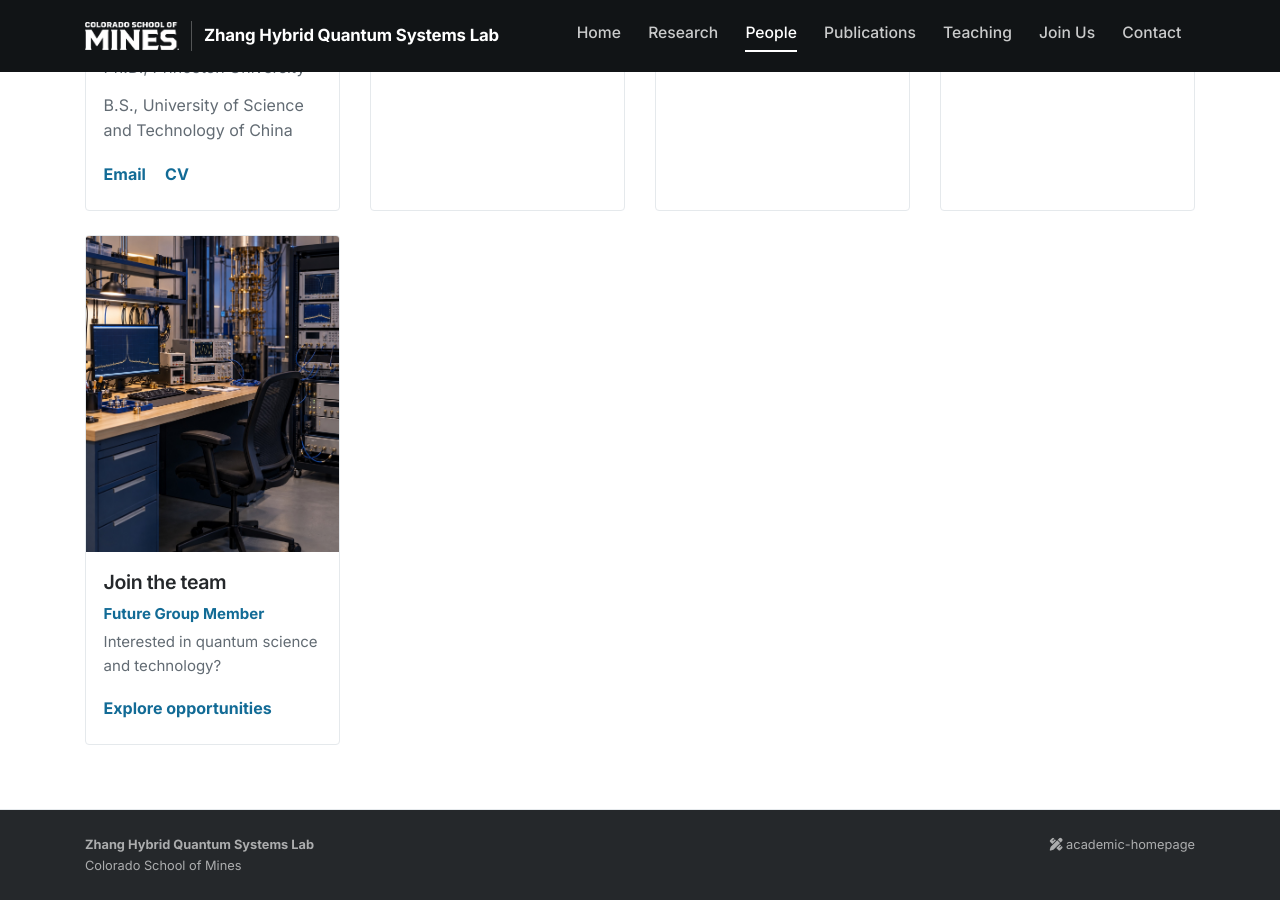
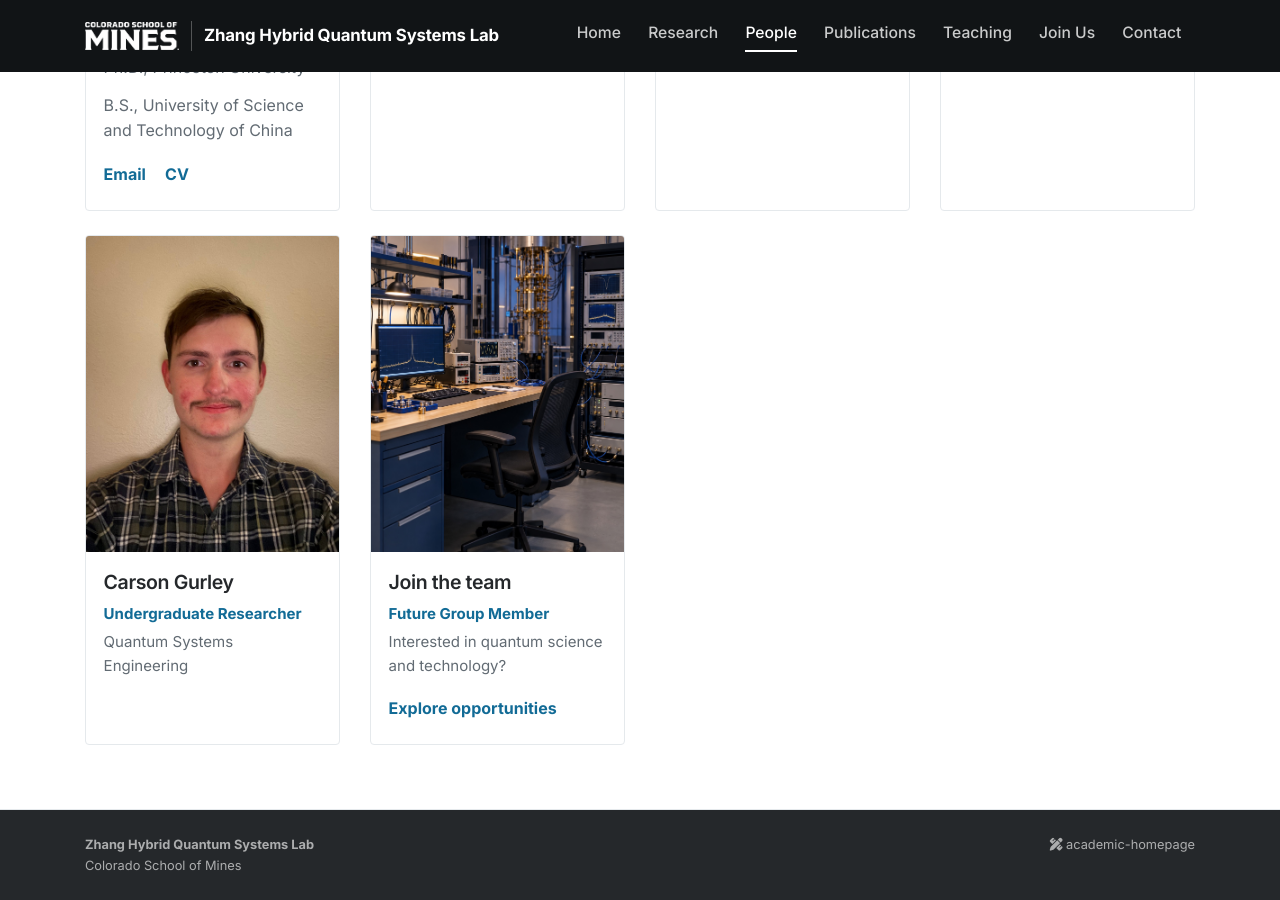
Before and after one commit to zihuaiz/zihuaiz.github.io, a Jekyll site: the page built from people.html, in a window 1280 px wide and 900 px high, scrolled down 656 px. Built offline with Jekyll 4.4.1, drawn with Linux system fonts in a browser that asks for light colours; nearby versions of some CDN libraries; a style sheet for code colours, icons or effects is not loaded.

Commit message:
Add Carson Gurley to People page

```diff
--- a/people.html
+++ b/people.html
@@ -72,6 +72,17 @@
       </div>
 
       <div class="col-sm-6 col-lg-3 d-flex">
+        <article class="team-member-card">
+          <img class="team-member-photo" src="{{ '/assets/images/photos/Carson_Gurley.jpg' | relative_url }}" alt="Carson Gurley">
+          <div class="team-member-content">
+            <h2>Carson Gurley</h2>
+            <div class="people-role">Undergraduate Researcher</div>
+            <div class="people-affiliation">Quantum Systems Engineering</div>
+          </div>
+        </article>
+      </div>
+
+      <div class="col-sm-6 col-lg-3 d-flex">
         <article class="team-member-card future-member-card">
           <img class="team-member-photo" src="{{ '/assets/images/photos/future_group_member.jpg' | relative_url }}" alt="An empty quantum electronics laboratory workspace">
           <div class="team-member-content">
```
Also changed, not shown: assets/images/photos/Carson_Gurley.jpg (added).
